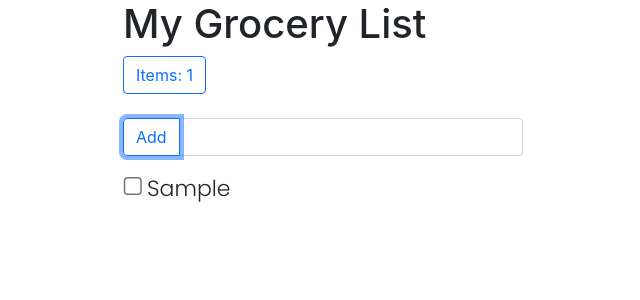
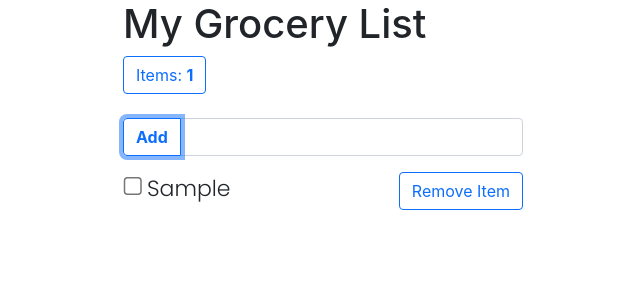
Before and after one commit to Aleale81/My-grocery-list, a React (Create React App) app: page / in a window 1280 px wide. Both pictures are taken after typing "Sample" into the empty fields and a click on the button "Add". Shown: the top 300 px of the page, without its empty margins (317-957 px from the left). Built offline with nearby package versions, Linux system fonts and the light colour scheme.

Commit message:
renamed props

```diff
--- a/src/Checkbox.js
+++ b/src/Checkbox.js
@@ -2,12 +2,13 @@
 
 import React, { useState } from "react";
 
-export default function Checkbox(props) {
+export default function Checkbox({ itemName, onRemove }) {
 	const [checked, setChecked] = useState(false);
-
+	console.log(itemName);
 	return (
 		<>
-			<div className="Checkbox">
+			<div className="Checkbox d-flex justify-content-between">
+				<div>
 					<input
 						type="checkbox"
 						value={checked}
@@ -15,11 +16,19 @@ export default function Checkbox(props) {
 					/>{" "}
 					{checked ? (
 						<span>
-						<del>{props.item}</del>
+							<del>{itemName}</del>
 						</span>
 					) : (
-					<span>{props.item}</span>
+						<span>{itemName}</span>
 					)}
+				</div>
+				<button
+					className="btn btn-outline-primary"
+					type="button"
+					onClick={() => onRemove(itemName)}
+				>
+					Remove Item
+				</button>
 			</div>
 		</>
 	);
--- a/src/Form.js
+++ b/src/Form.js
@@ -16,16 +16,22 @@ export default function Form() {
 		if (item.text === "") {
 			return alert("Type your next article");
 		} else {
-			setItem({ items: item.items.concat(item.text), text: "" });
-			console.log(item);
+			setItem({
+				items: item.items.concat(item.text),
+				text: "",
+			});
 		}
+	}
+
+	function handleRemove(itemName) {
+		console.log(itemName);
 	}
 
 	return (
 		<>
 			<div>
 				<button className="btn btn-outline-primary">
-					Items: {item.items.length}
+					Items: <strong>{item.items.length}</strong>
 				</button>
 			</div>
 			<br />
@@ -35,8 +41,8 @@ export default function Form() {
 					type="button"
 					onClick={handleClick}
 				>
-					Add
-				</button>{" "}
+					<strong>Add</strong>
+				</button>
 				<input
 					type="text"
 					className="form-control"
@@ -45,7 +51,7 @@ export default function Form() {
 					onChange={handleChange}
 				/>
 			</div>
-			<List item={item} />
+			<List list={item} onRemove={handleRemove} />
 		</>
 	);
 }
--- a/src/List.js
+++ b/src/List.js
@@ -3,22 +3,17 @@
 import React from "react";
 import Checkbox from "./Checkbox";
 
-export default function List(props) {
-	console.log(props);
-
+export default function List({ list, onRemove }) {
+	console.log(list);
 	return (
-		<>
 		<div className="List">
 			<ul>
-					{props.item.items.map(function (item, index) {
-						return (
+				{list.items.map((item, index) => (
 					<li key={index}>
-								<Checkbox item={item} />
+						<Checkbox itemName={item} onRemove={onRemove} />
 					</li>
-						);
-					})}
+				))}
 			</ul>
 		</div>
-		</>
 	);
 }
```
Lines whose indentation alone changed are shown as unchanged.
